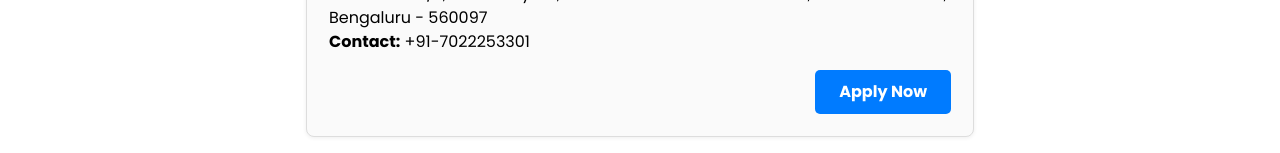
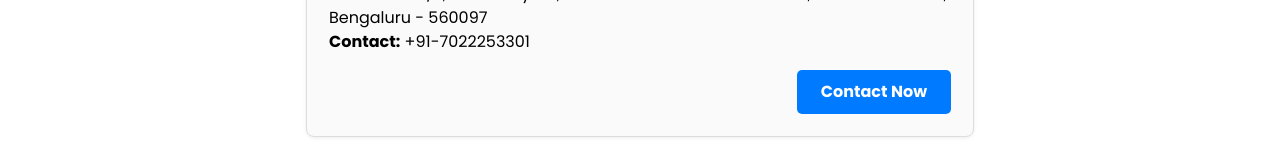
Before and after one commit to SHANKHHHH/Jyoti-F, a React (Vite) app in the folder frontend/: page /careers in a window 1280 px wide. Shown: the part 391-544 px from the top of the page. Built offline with nearby package versions, Linux system fonts and the light colour scheme.

Commit message:
fix:button

```diff
--- a/frontend/src/pages/CarrersPage.tsx
+++ b/frontend/src/pages/CarrersPage.tsx
@@ -96,7 +96,7 @@ const JobCard: React.FC<{ job: Job }> = ({ job }) => (
                 }}
                 onClick={() => window.location.href = `tel:${job.contact1}`}
             >
-                Apply Now
+                Contact Now
             </button>
         </div>
     </div>
```
